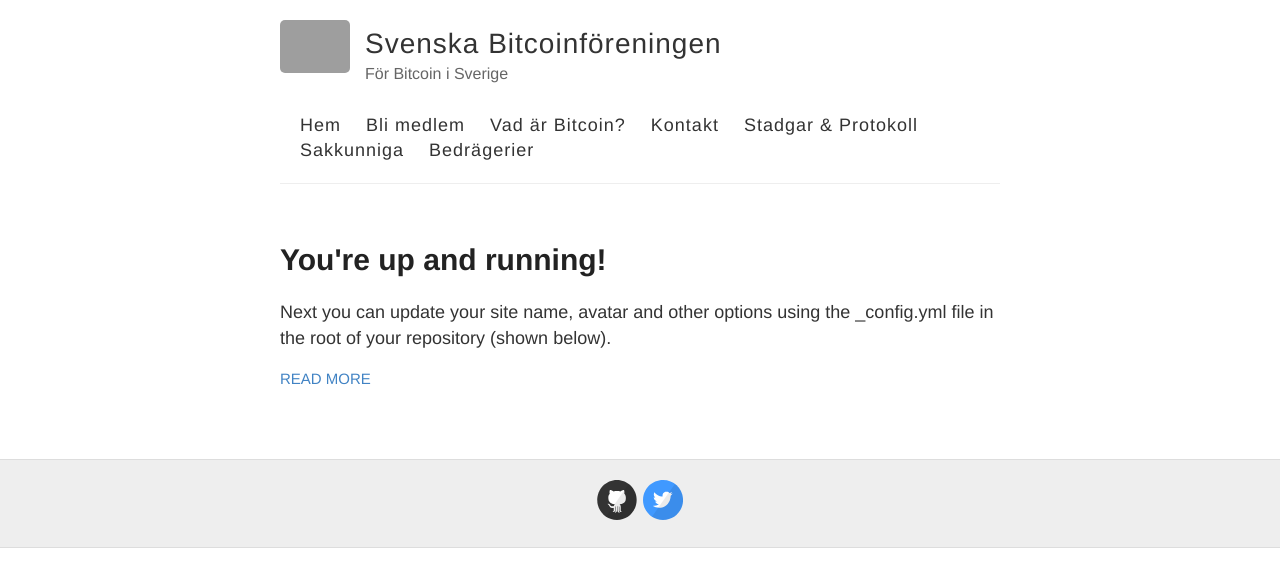
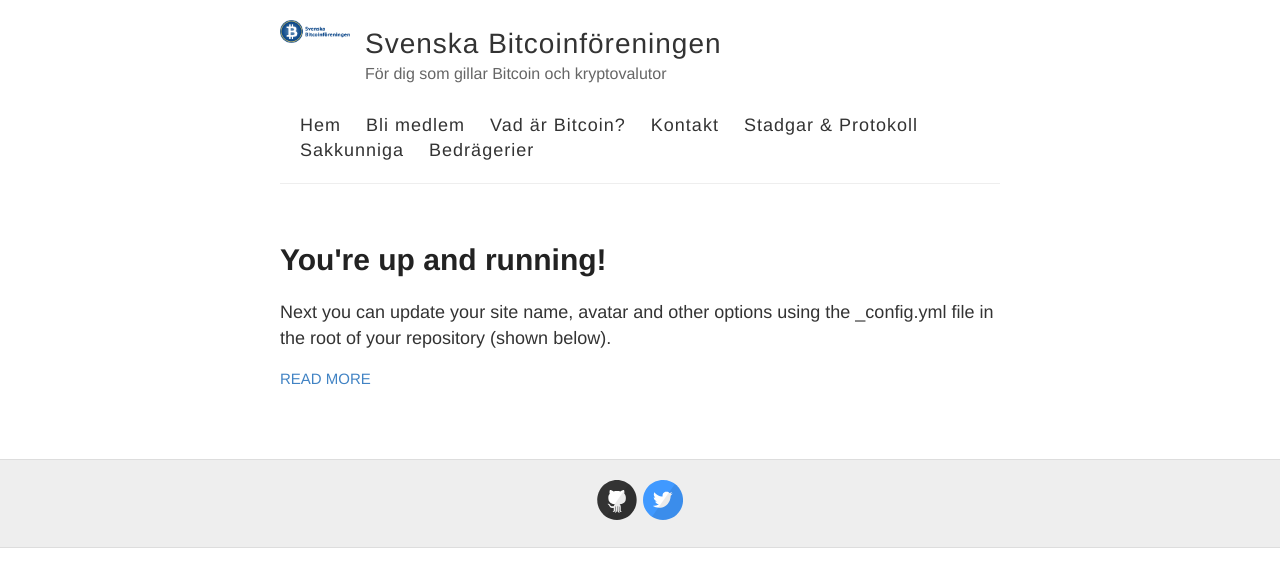
Before and after one commit to bjuno76/bitcoinforeningen.github.io, a Jekyll site: the page built from index.html, in a window 1280 px wide. Shown: the top 587 px of the page. Built offline with Jekyll 4.4.1, drawn with Linux system fonts in a browser that asks for light colours; grey boxes are pictures that could not be loaded.

Commit message:
mod jekyll now added

```diff
--- a/_config.yml
+++ b/_config.yml
@@ -6,10 +6,10 @@
 name: Svenska Bitcoinföreningen
 
 # Short bio or description (displayed in the header)
-description: För Bitcoin i Sverige
+description: För dig som gillar Bitcoin och kryptovalutor
 
 # URL of your avatar or profile pic (you could use your GitHub profile pic)
-avatar: https://logo.png
+avatar: logo.png
 
 #
 # Flags below are optional
```
